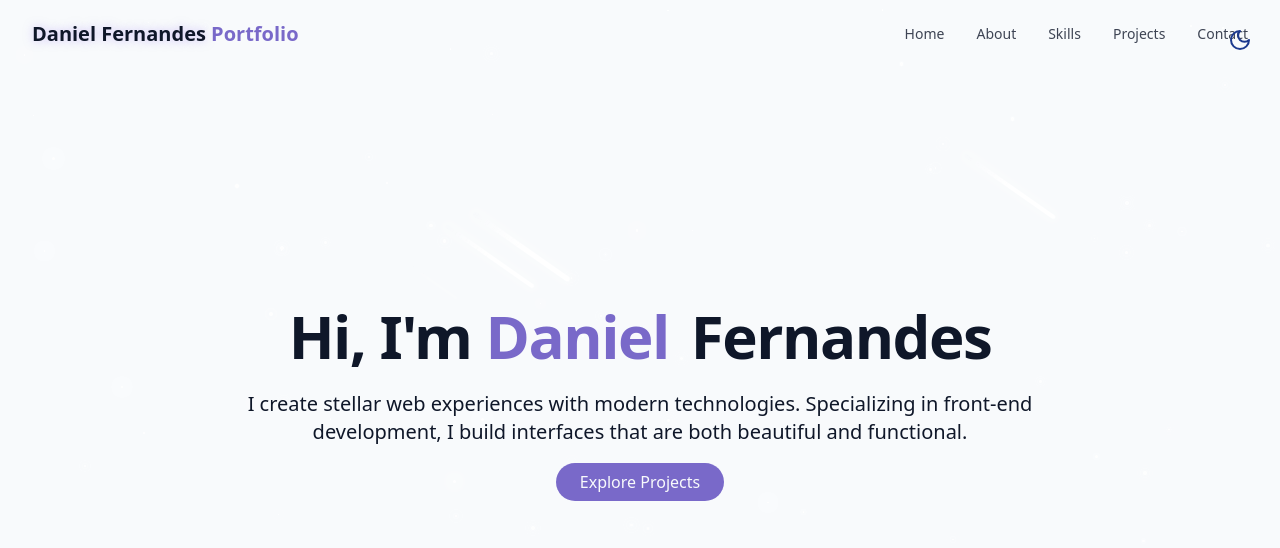
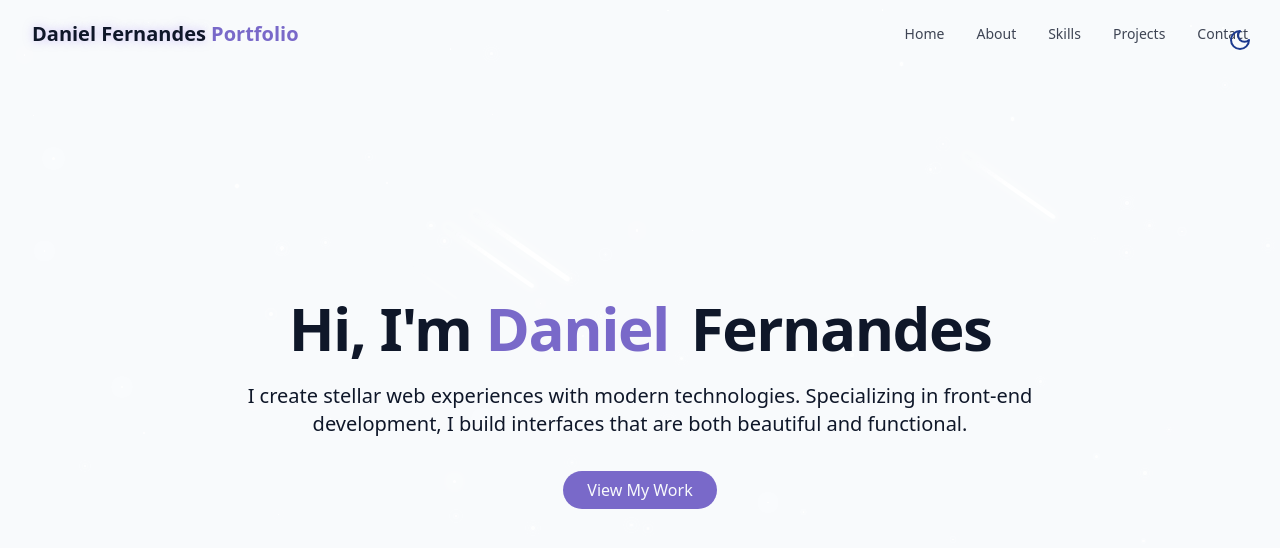
Before and after one commit to bdancost/beautiful_portfolio, a React (Vite) app: page / in a window 1280 px wide. Shown: the top 548 px of the page. Built offline with nearby package versions, Linux system fonts and the light colour scheme.

Commit message:
Adicionando component HeroSection

```diff
--- a/src/components/HeroSection.jsx
+++ b/src/components/HeroSection.jsx
@@ -22,9 +22,11 @@ const HeroSection = () => {
             Specializing in front-end development, I build interfaces that are
             both beautiful and functional.
           </p>
-          <a href="#projects" className="cosmic-button">
-            Explore Projects
-          </a>
+          <div className="pt-4 opacity-0 animate-fade-in-delay-4">
+            <a href="#projects" className="cosmic-button">
+              View My Work
+            </a>
+          </div>
         </div>
       </div>
     </section>
```
